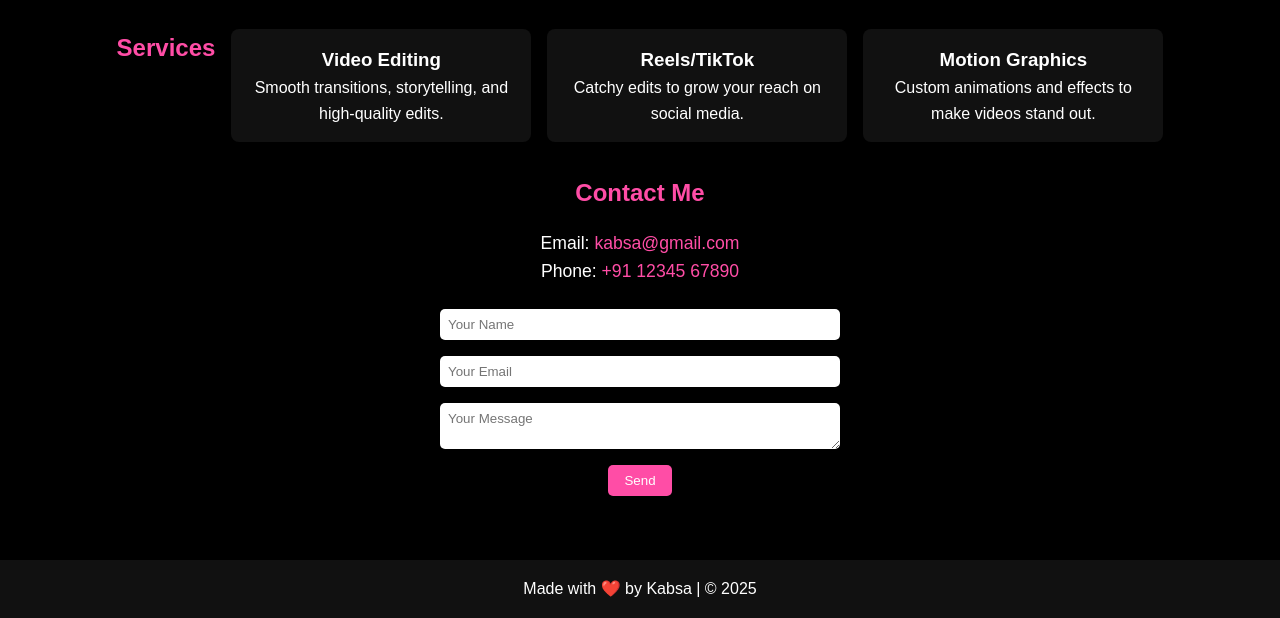
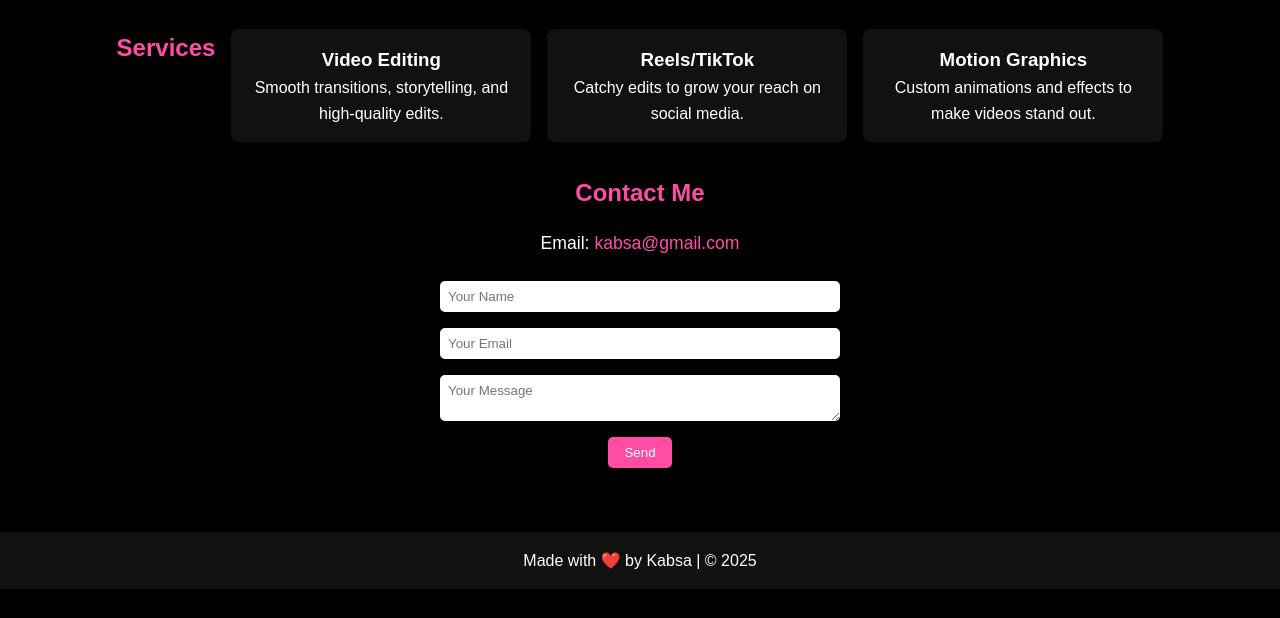
Before and after one commit to kabsa29/kabsaedits, a plain HTML site: page index.html in a window 1280 px wide. Shown: the part 1103-1721 px from the top of the page. After the commit the page ends 1692 px from the top, so only its background shows below. Drawn offline with Linux system fonts and the light colour scheme.

Commit message:
Update index.html

```diff
--- a/index.html
+++ b/index.html
@@ -93,7 +93,7 @@
 
       <div class="contact-info">
         <p>Email: <a href="mailto:kabsa@gmail.com">kabsa@gmail.com</a></p>
-        <p>Phone: <a href="tel:+911234567890">+91 12345 67890</a></p>
+       <!-- abhi isko comment kiya bad mein ad karenge <p>Phone: <a href="tel:+911234567890">+91 12345 67890</a></p> -->
       </div>
 
       <form>
```
